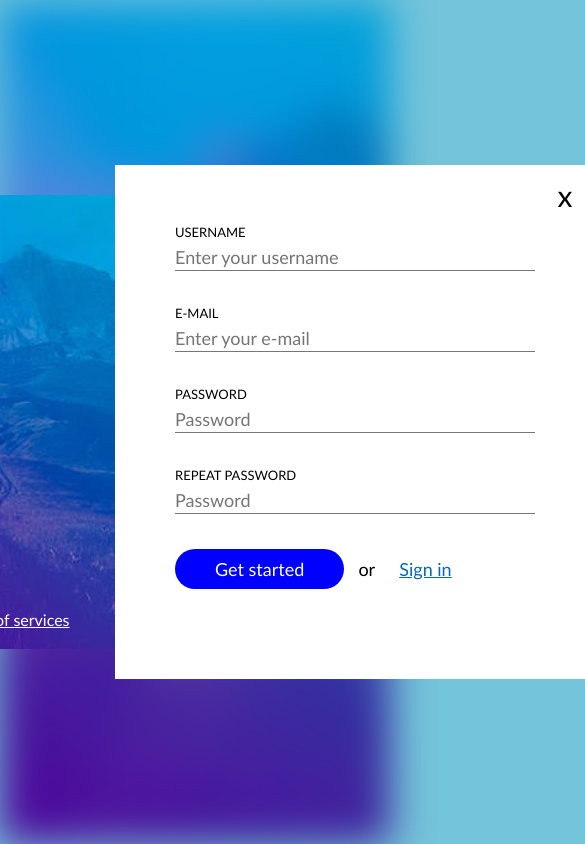
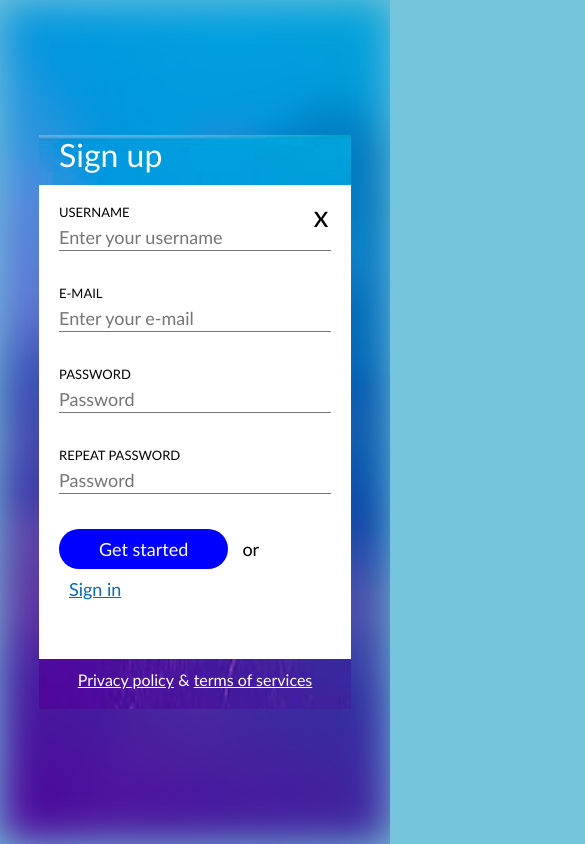
Before and after one commit to VaidaEG/8-sign-up, a plain HTML site: page index.html in a window 390 px wide. Shown: the whole page, 585 px wide, since content can reach past the window. Drawn offline with Linux system fonts and the light colour scheme.

Commit message:
Readme file and responsive

```diff
--- a/css/custom.css
+++ b/css/custom.css
@@ -73,3 +73,31 @@ body{
                 text-align:center;
                 font-size: 30px;
             }
+@media (max-width: 900px) {
+    .container{
+        width: 80%;
+    }
+    .left-column{
+        width: 100%;
+        position: absolute;
+        top: -50px;
+        bottom: -50px;
+        padding: 0;
+    }
+    .right-column{
+        width: 100%;
+        padding: 20px;
+    }
+    .bottom-links{
+        left: 0px;
+        right: 0px;
+        text-align: center;
+    }
+    .page-title{
+        display: inline-block;
+        width: 100%;
+        font-weight: normal;
+        padding-left: 20px;
+    }
+
+}
```
Also changed, not shown: 1 other file.
